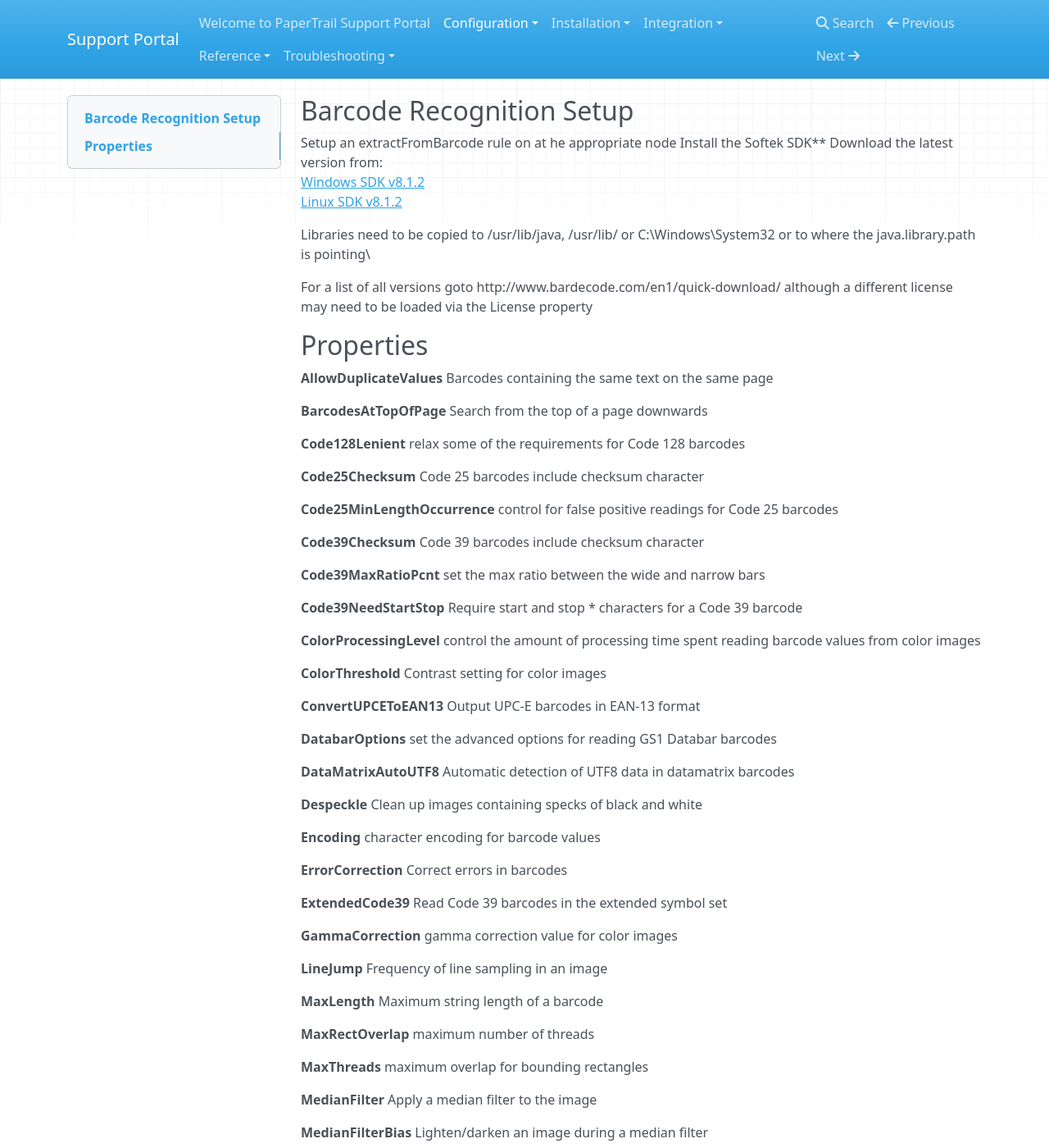
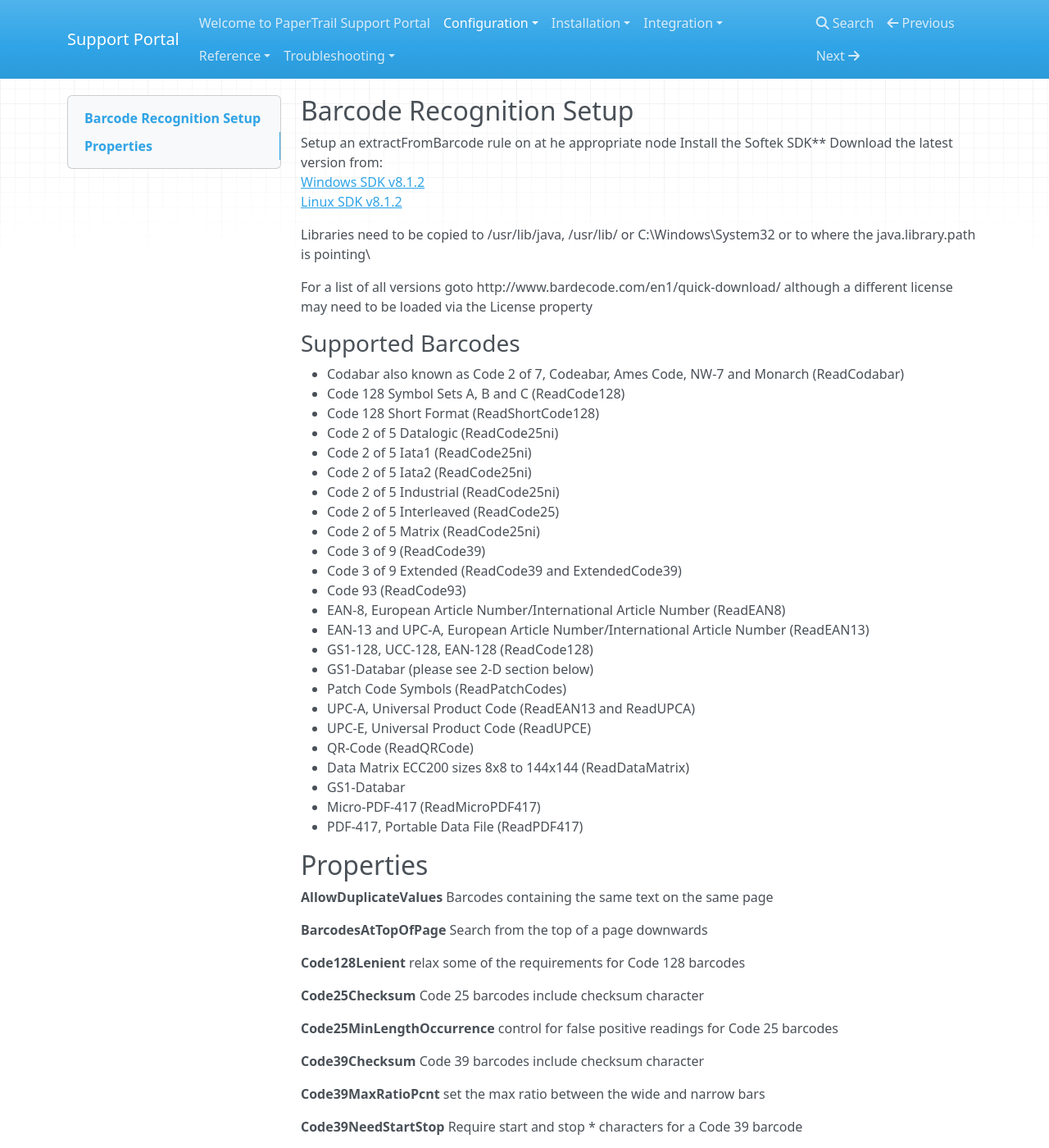
Before and after one commit to ryanegis/support-portal, an MkDocs documentation site: the page built from docs/Configuration/Barcode.md, in a window 1280 px wide and 1400 px high. Shown: the whole window at 82% size. Built offline with MkDocs 1.6.1, drawn with Linux system fonts in a browser that asks for light colours; nearby versions of some CDN libraries; old or Windows-style settings are respelled for this version of MkDocs.

Commit message:
Update Barcode.md

```diff
--- a/docs/Configuration/Barcode.md
+++ b/docs/Configuration/Barcode.md
@@ -13,6 +13,33 @@ C:\\Windows\\System32 or to where the java.library.path is pointing\
 
 For a list of all versions goto http://www.bardecode.com/en1/quick-download/ although a different
 license may need to be loaded via the License property
+
+### Supported Barcodes
+
+*  Codabar also known as Code 2 of 7, Codeabar, Ames Code, NW-7 and Monarch (ReadCodabar)
+*  Code 128 Symbol Sets A, B and C (ReadCode128)
+*  Code 128 Short Format (ReadShortCode128)
+*  Code 2 of 5 Datalogic (ReadCode25ni)
+*  Code 2 of 5 Iata1 (ReadCode25ni)
+*  Code 2 of 5 Iata2 (ReadCode25ni)
+*  Code 2 of 5 Industrial (ReadCode25ni)
+*  Code 2 of 5 Interleaved (ReadCode25)
+*  Code 2 of 5 Matrix (ReadCode25ni)
+*  Code 3 of 9 (ReadCode39)
+*  Code 3 of 9 Extended (ReadCode39 and ExtendedCode39)
+*  Code 93 (ReadCode93)
+*  EAN-8, European Article Number/International Article Number (ReadEAN8)
+*  EAN-13 and UPC-A, European Article Number/International Article Number (ReadEAN13)
+*  GS1-128, UCC-128, EAN-128 (ReadCode128)
+*  GS1-Databar (please see 2-D section below)
+*  Patch Code Symbols (ReadPatchCodes)
+*  UPC-A, Universal Product Code (ReadEAN13 and ReadUPCA)
+*  UPC-E, Universal Product Code (ReadUPCE)
+*  QR-Code (ReadQRCode)
+*  Data Matrix ECC200 sizes 8x8 to 144x144 (ReadDataMatrix)
+*  GS1-Databar
+*  Micro-PDF-417 (ReadMicroPDF417)
+*  PDF-417, Portable Data File (ReadPDF417)
 
 Properties
 ----------
```
